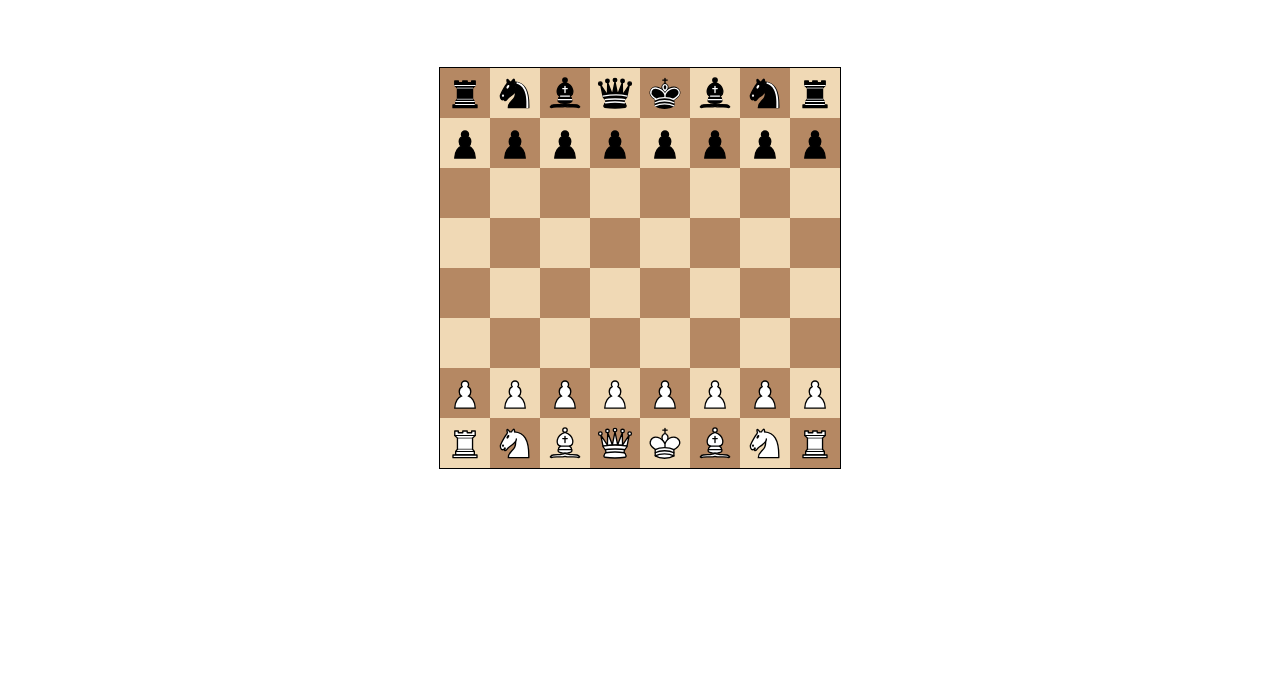
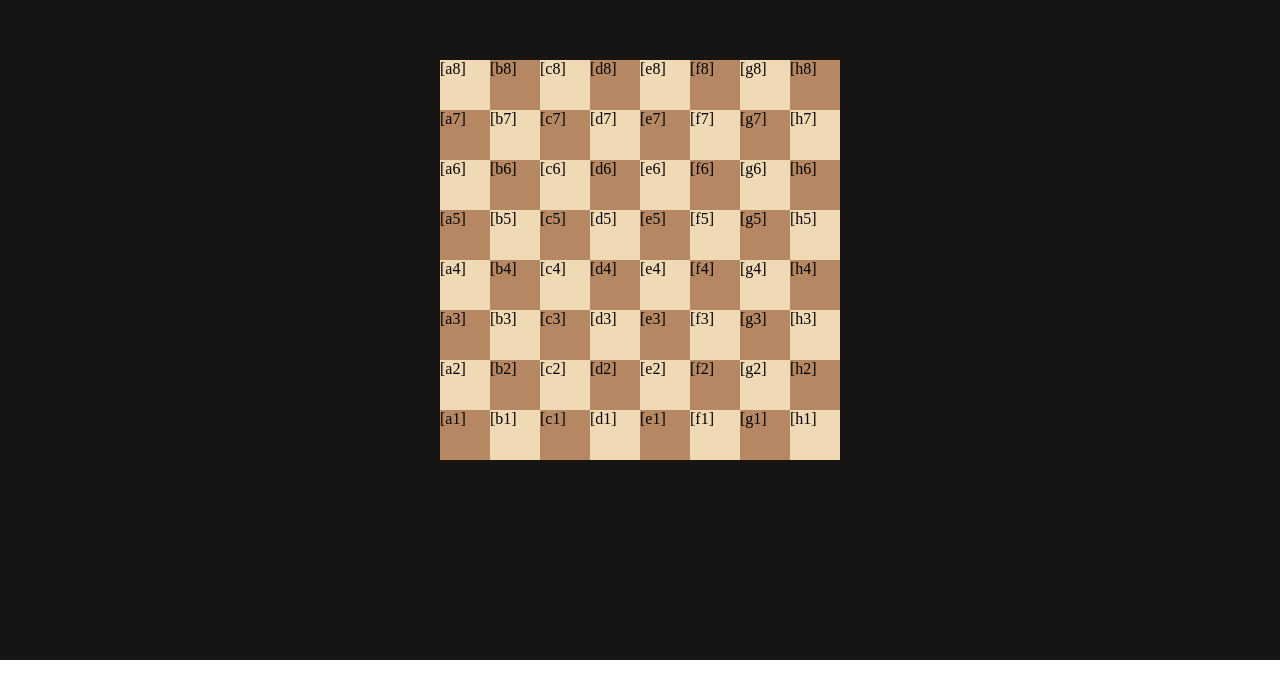
Before and after one commit to Cyrus-Krispin/gambitron, a React (Vite) app in the folder frontend/: page / in a window 1280 px wide. Shown: the part 140-816 px from the top of the page. Built offline with nearby package versions, Linux system fonts and the light colour scheme.

Commit message:
new logic

```diff
--- a/frontend/index.html
+++ b/frontend/index.html
@@ -2,7 +2,7 @@
 <html lang="en">
   <head>
     <meta charset="UTF-8" />
-    <link rel="icon" type="image/svg+xml" href="public/pieces/pawn-black.svg" />
+    <link rel="icon" type="image/svg+xml" href="/pieces/pawn-black.svg" />
     <meta name="viewport" content="width=device-width, initial-scale=1.0" />
     <title>ChessBot</title>
   </head>
--- a/frontend/src/App.tsx
+++ b/frontend/src/App.tsx
@@ -1,191 +1,13 @@
-import React, { useState, useEffect } from "react";
-import "./index.css";
-import { Chess, Square } from "chess.js";
+import React from "react";
+import Board from "./components/Board";
+import "./index.css"
 
-interface PieceProps {
-  piece: string;
-  square: string;
-}
-
-const Piece: React.FC<PieceProps> = ({ piece }) => {
-  const pieceName = piece;
-  const colorName = pieceName === pieceName.toUpperCase() ? "white" : "black";
-  let pieceType: string;
-  switch (pieceName.toLowerCase()) {
-    case "p":
-      pieceType = "pawn";
-      break;
-    case "n":
-      pieceType = "knight";
-      break;
-    case "b":
-      pieceType = "bishop";
-      break;
-    case "r":
-      pieceType = "rook";
-      break;
-    case "q":
-      pieceType = "queen";
-      break;
-    case "k":
-      pieceType = "king";
-      break;
-    default:
-      pieceType = "unknown";
-  }
-
-  const imageName = `${pieceType}-${colorName}.svg`;
-
-  const imageUrl = `/pieces/${imageName}`;
-
+const App: React.FC = () => {
   return (
-    <div
-      className="piece"
-      style={{
-        backgroundImage: `url(${imageUrl})`,
-      }}
-    ></div>
-  );
-};
-
-interface SquareProps {
-  square: string;
-  piece: string | null;
-  isSelected: boolean;
-  isPossibleMove: boolean;
-  onSquareClick: (square: string) => void;
-}
-
-const SquareComponent: React.FC<SquareProps> = ({
-  square,
-  piece,
-  isSelected,
-  isPossibleMove,
-  onSquareClick,
-}) => {
-  const isLight = (parseInt(square[1]) + square.charCodeAt(0)) % 2 === 0;
-  const squareColor = isLight ? "light" : "dark";
-  const style = {
-    backgroundColor: isSelected
-      ? "lightblue"
-      : isPossibleMove
-      ? "lightgreen"
-      : undefined,
-  };
-  return (
-    <div
-      className={`square ${squareColor}`}
-      style={style}
-      onClick={() => onSquareClick(square)}
-    >
-      {piece && <Piece piece={piece} square={square} />}
+    <div className="board-container">
+      <Board />
     </div>
   );
 };
 
-function App() {
-  const [chess] = useState(() => new Chess());
-  const [, setBoard] = useState(chess.board());
-  const [selectedSquare, setSelectedSquare] = useState<Square | null>(null);
-  const [possibleMoves, setPossibleMoves] = useState<string[]>([]);
-
-  useEffect(() => {
-    setBoard(chess.board());
-  }, [chess]);
-
-  const handleSquareClick = (square: string) => {
-    if (selectedSquare === square) {
-      return;
-    }
-
-    if (selectedSquare) {
-      const move = { from: selectedSquare, to: square, promotion: "q" };
-      if (chess.move(move)) {
-        setSelectedSquare(null);
-        setPossibleMoves([]);
-        makeAiMove();
-      } else {
-        setSelectedSquare(null);
-        setPossibleMoves([]);
-      }
-    } else {
-      setSelectedSquare(square as Square);
-      const moves = chess.moves({ square: square as Square });
-      setPossibleMoves(moves.map((move) => move.slice(-2)));
-    }
-  };
-
-  const makeAiMove = async () => {
-    try {
-      const fen = chess.fen(); // Get the current FEN string from the chess instance
-      const apiUrl = `${
-        import.meta.env.VITE_backend
-      }?value=${encodeURIComponent(fen)}`;
-
-      const response = await fetch(apiUrl, {
-        // Use the constructed URL
-        method: "POST",
-        headers: {
-          "Content-Type": "application/json",
-        },
-      });
-
-      if (response.ok) {
-        const data = await response.json();
-        console.log(data);
-        const updatedFen = data.updated_fen; // Assuming the updated FEN string is in the first element of the returned array
-        const moveResult = data.result; // Assuming the result (like 1-0, 0-1, or 1/2-1/2) is in the second element
-
-        chess.load(updatedFen); // Update the chess instance with the new FEN string
-        setBoard(chess.board()); // Update the board state in the UI
-
-        console.log("Move result:", moveResult); // Optional: log the game result
-      } else {
-        console.error("Failed to fetch best move:", response.statusText);
-      }
-    } catch (error) {
-      console.error("Error during AI move:", error);
-    }
-  };
-
-  const renderBoard = () => {
-    const boardRows = [];
-    for (let row = 7; row >= 0; row--) {
-      const rowSquares = [];
-      for (let col = 0; col < 8; col++) {
-        const square = String.fromCharCode(97 + col) + (row + 1);
-        const piece = chess.get(square as Square)?.type
-          ? chess.get(square as Square)?.color === "w"
-            ? chess.get(square as Square)?.type.toUpperCase()
-            : chess.get(square as Square)?.type.toLowerCase()
-          : null;
-        const isSelected = selectedSquare === square;
-        const isPossibleMove = possibleMoves.includes(square);
-        rowSquares.push(
-          <SquareComponent
-            key={square}
-            square={square}
-            piece={piece || null}
-            isSelected={isSelected}
-            isPossibleMove={isPossibleMove}
-            onSquareClick={handleSquareClick}
-          />
-        );
-      }
-      boardRows.push(
-        <div key={row} className="board-row">
-          {rowSquares}
-        </div>
-      );
-    }
-    return boardRows;
-  };
-
-  return (
-    <div className="board-container">
-      <div className="board">{renderBoard()}</div>
-    </div>
-  );
-}
-
 export default App;
--- /dev/null
+++ b/frontend/src/components/Board.css
@@ -0,0 +1,22 @@
+.chess-board {
+    display: grid;
+    grid-template-columns: repeat(8, 50px);
+    grid-template-rows: repeat(8, 50px);
+
+    height: 400px;
+    width: 400px;
+    background-color: white;
+}
+
+.tile {
+    width: 50px;
+    height: 50px;
+}
+
+.black {
+    background-color: #b58863;
+}
+
+.white {
+    background-color: #f0d9b5;
+}
--- /dev/null
+++ b/frontend/src/components/Board.tsx
@@ -0,0 +1,23 @@
+import "./Board.css";
+
+const horizontal = ["a", "b", "c", "d", "e", "f", "g", "h"];
+const vertical = ["1", "2", "3", "4", "5", "6", "7", "8"];
+
+export default function Board() {
+  let board = [];
+
+  for (let j = vertical.length - 1; j >= 0; j--) {
+    for (let i = 0; i < horizontal.length; i++) {
+        const isBlack = (i + j) % 2 === 0;
+        const tileColor = isBlack ? "black" : "white";
+      board.push(
+        <div className={`tile ${tileColor}`}>[
+          {horizontal[i]}
+          {vertical[j]}
+        ]
+        </div>
+      );
+    }
+  }
+  return <div className="chess-board">{board}</div>;
+}
--- a/frontend/src/index.css
+++ b/frontend/src/index.css
@@ -1,43 +1,14 @@
-.board-container {
-  display: flex;
-  justify-content: center;
-  align-items: center;
-  height: 100vh;
+html {
+  height: 100%;
 }
-.board {
-  display: flex;
-  flex-direction: column;
-  width: 400px;
-  height: 400px;
-  border: 1px solid black;
+body {
+  margin: 0;
+  height: 100%;
 }
 
-.board-row {
-  display: flex;
-  flex: 1;
+.board-container {
+  display: grid;
+  place-content: center;
+  height: 100vh;
+  background-color: #171513;
 }
-
-.square {
-  width: 50px;
-  height: 50px;
-  display: flex;
-  justify-content: center;
-  align-items: center;
-  cursor: pointer;
-}
-
-.square.light {
-  background-color: #f0d9b5;
-}
-
-.square.dark {
-  background-color: #b58863;
-}
-.piece{
-  width: 80%;
-  height: 80%;
-  background-size: contain;
-  background-repeat: no-repeat;
-  background-position: center;
-
-}
```
